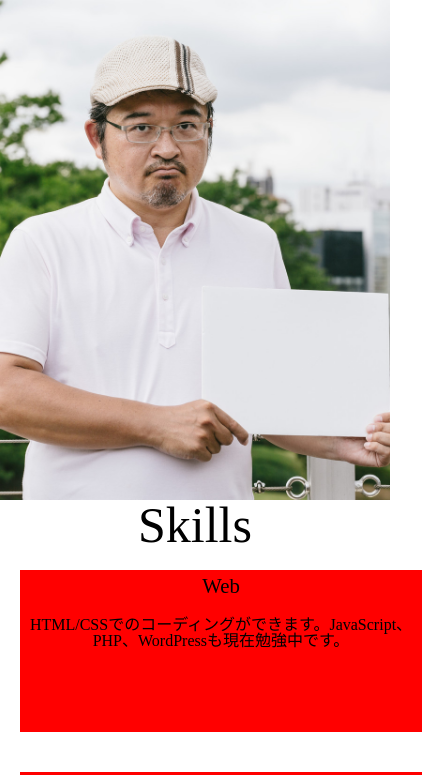
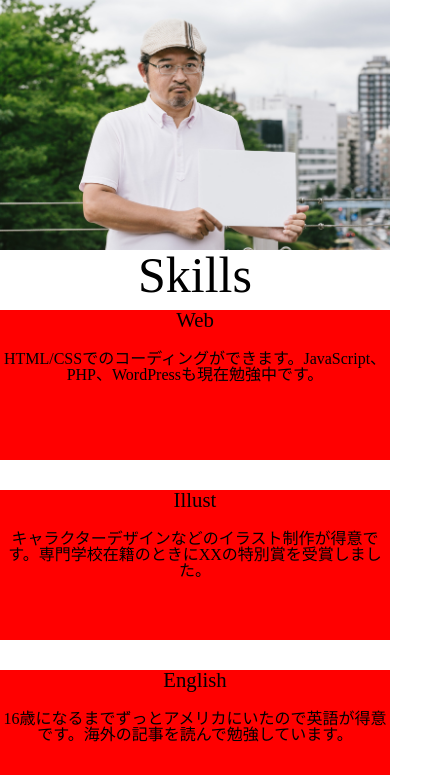
Before and after one commit to kazushi-fukui/responsive-site, a plain HTML site: page index.html in a window 390 px wide. Shown: the top 775 px of the page, 422 px wide, since content can reach past the window. Drawn offline with nearby package versions, Linux system fonts and the light colour scheme.

Commit message:
課題提出

```diff
--- a/css/style.scss
+++ b/css/style.scss
@@ -50,17 +50,20 @@
 
 
 @media (max-width: 768px){
-  img
+  .profile
   {
   height:250px;
+  margin:0 auto;
   }
   .skillman{
     display:flex;
     flex-direction:column
   }
   .skill-box{
-     margin: 20px;
+     padding:0px;
+     margin-bottom: 20px;
+     margin-left:0px;
      width:100%;
-     display:block;
+     text-align:center;
   }
 }
```
Also changed, not shown: css/style.css, 1 other file.
